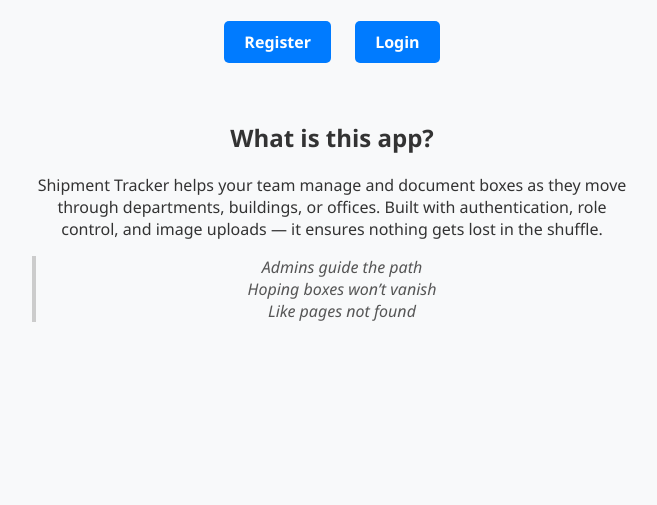
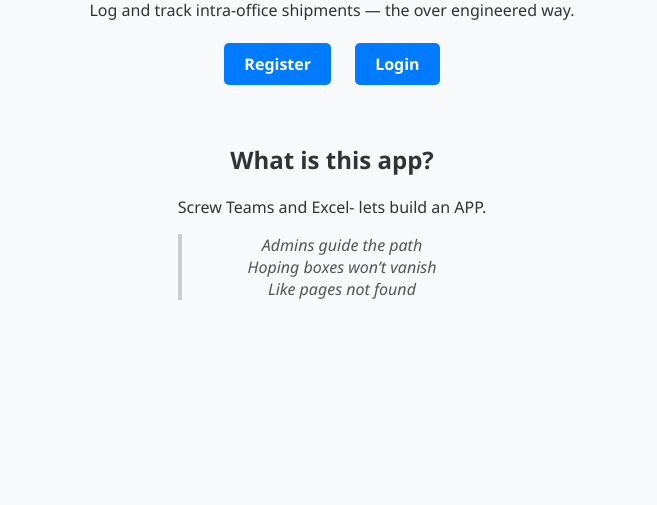
Before and after one commit to daggerbourne/shipment-tracker, a website: page public/index.html in a window 1280 px wide. Shown: the part 295-800 px from the top of the page, without its empty margins (308-965 px from the left). Drawn offline with Linux system fonts and the light colour scheme.

Commit message:
Update index.html

```diff
--- a/public/index.html
+++ b/public/index.html
@@ -60,7 +60,7 @@
 </head>
 <body>
   <h1>📦 Shipment Tracker</h1>
-  <p>Securely log and track intra-office shipments — the right way.</p>
+  <p>Log and track intra-office shipments — the over engineered way.</p>
 
   <div class="buttons">
     <a href="/register.html">Register</a>
@@ -70,9 +70,7 @@
   <div class="section">
     <h2>What is this app?</h2>
     <p>
-      Shipment Tracker helps your team manage and document boxes as they move through departments,
-      buildings, or offices. Built with authentication, role control, and image uploads —
-      it ensures nothing gets lost in the shuffle.
+      Screw Teams and Excel- lets build an APP.
     </p>
 
     <div class="haiku">
```
